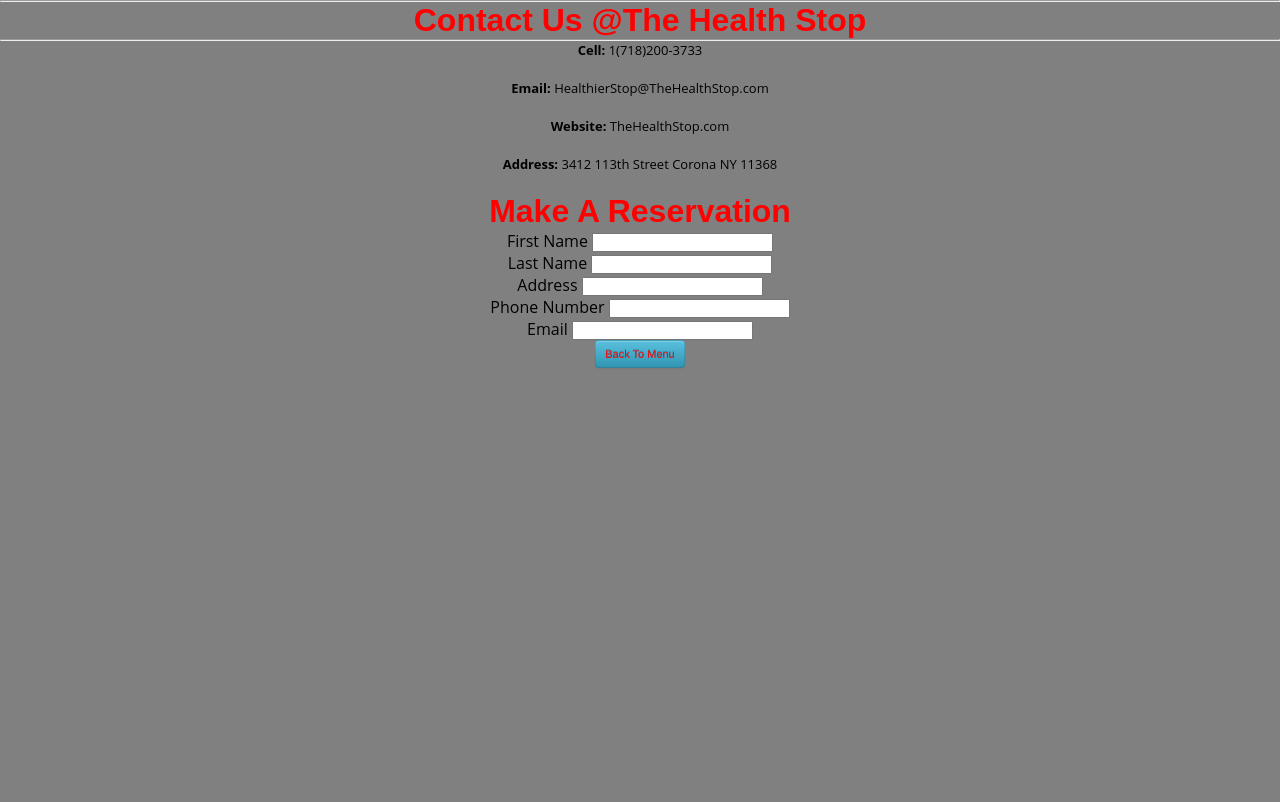
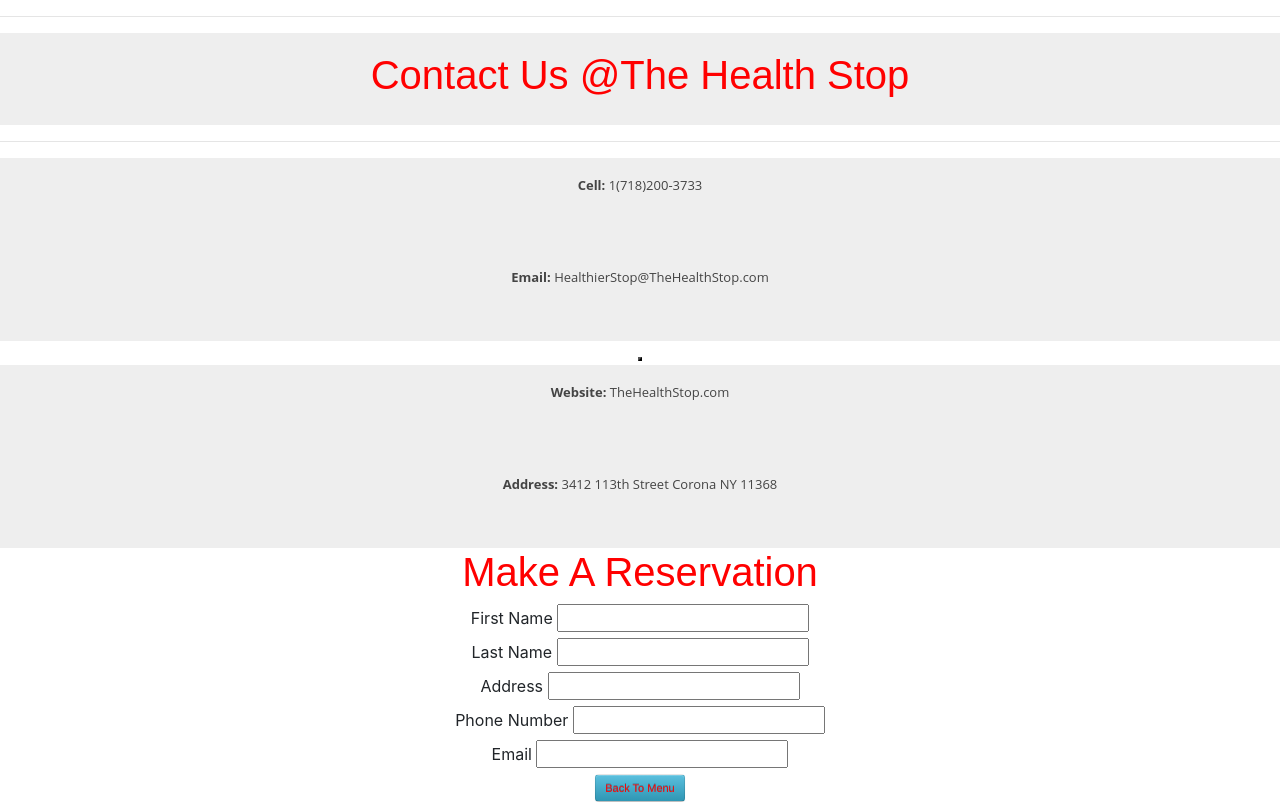
Before and after one commit to arbel91/a-rbel91.github.io, a plain HTML site: page RESTAURANTCONTACTUS.HTML in a window 1280 px wide. Drawn offline with nearby package versions, Linux system fonts and the light colour scheme.

Commit message:
final upate

```diff
--- a/RESTAURANTCONTACTUS.HTML
+++ b/RESTAURANTCONTACTUS.HTML
@@ -4,18 +4,38 @@
   <title> Contact Us @The Health Stop </title>
   <link rel="stylesheet" href="Buttons.css">
   <link rel="stylesheet" href="restaurant.css">
+  <link rel="stylesheet" href="https://stackpath.bootstrapcdn.com/bootstrap/4.3.1/css/bootstrap.min.css" integrity="sha384-ggOyR0iXCbMQv3Xipma34MD+dH/1fQ784/j6cY/iJTQUOhcWr7x9JvoRxT2MZw1T" crossorigin="anonymous">
+
+
+
+  <script src="https://code.jquery.com/jquery-3.3.1.slim.min.js" integrity="sha384-q8i/X+965DzO0rT7abK41JStQIAqVgRVzpbzo5smXKp4YfRvH+8abtTE1Pi6jizo" crossorigin="anonymous"></script>
+
+  <script src="https://cdnjs.cloudflare.com/ajax/libs/popper.js/1.14.7/umd/popper.min.js" integrity="sha384-UO2eT0CpHqdSJQ6hJty5KVphtPhzWj9WO1clHTMGa3JDZwrnQq4sF86dIHNDz0W1" crossorigin="anonymous"></script>
+
+  <script src="https://stackpath.bootstrapcdn.com/bootstrap/4.3.1/js/bootstrap.min.js" integrity="sha384-JjSmVgyd0p3pXB1rRibZUAYoIIy6OrQ6VrjIEaFf/nJGzIxFDsf4x0xIM+B07jRM" crossorigin="anonymous"></script>
+
   </head>
 
   <body>
-    <hr >
- <h1>  Contact Us @The Health Stop</h1>
-  <hr >
+
+
+
+
+
+
 
 <center>
-  <p><b>Cell:</b> 1(718)200-3733</p>
-  <p><b>Email:</b> HealthierStop@TheHealthStop.com</p>
-  <p><b>Website:</b> TheHealthStop.com</p>
-  <p><b>Address:</b> 3412 113th Street Corona NY 11368</p>
+    <hr >
+<button class="accordion">  <h1>  Contact Us @The Health Stop</h1></button>
+  <hr >
+  <button class="accordion">  <p><b>Cell:</b> 1(718)200-3733</p></button>
+  <div class="panel"></div>
+  <button class="accordion"><p><b>Email:</b> HealthierStop@TheHealthStop.com</p><button>
+    <div class="panel"></div>
+<button class="accordion"> <p><b>Website:</b> TheHealthStop.com</p></button>
+  <div class="panel"></div>
+<button class="accordion">  <p><b>Address:</b> 3412 113th Street Corona NY 11368</p></button>
+  <div class="panel"></div>
 
   <h1>Make A Reservation</h1>
   <form>
```
Also changed, not shown: index.html (+1 -1 lines).
